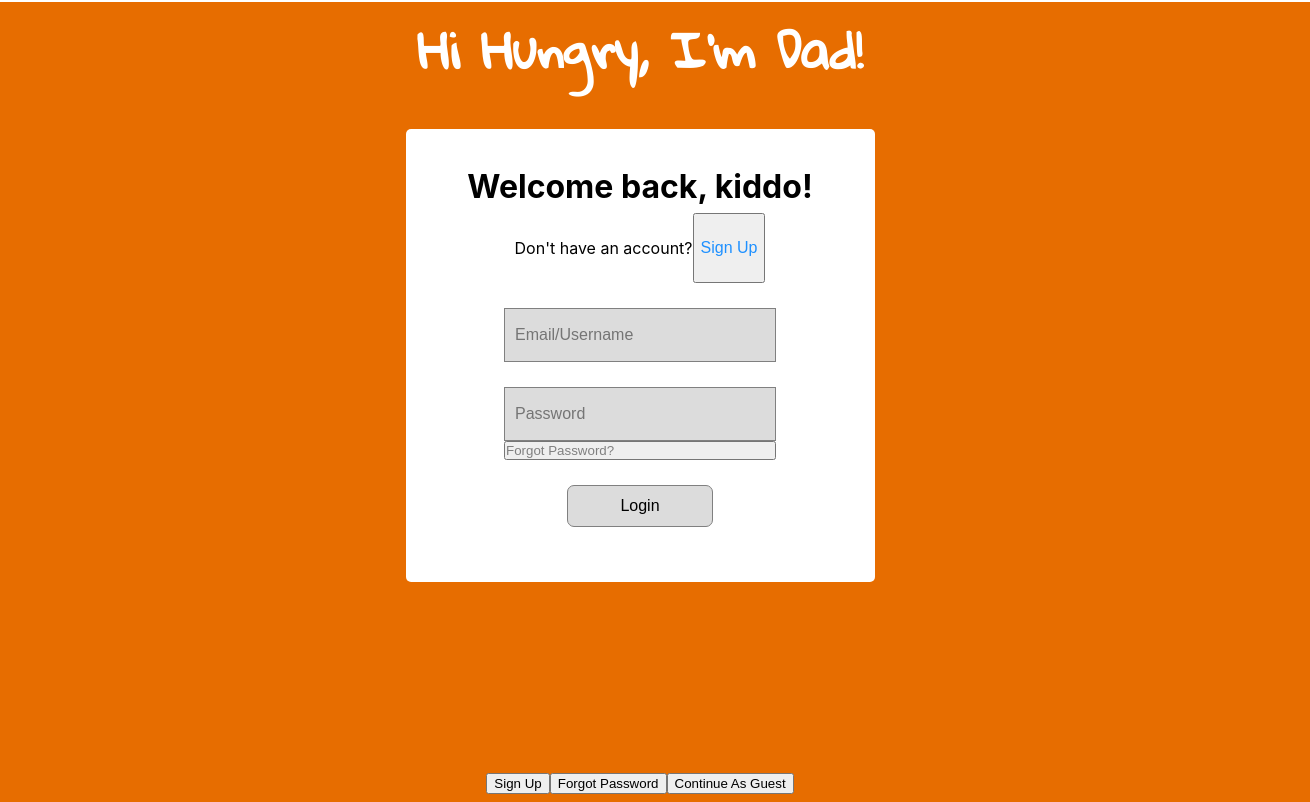
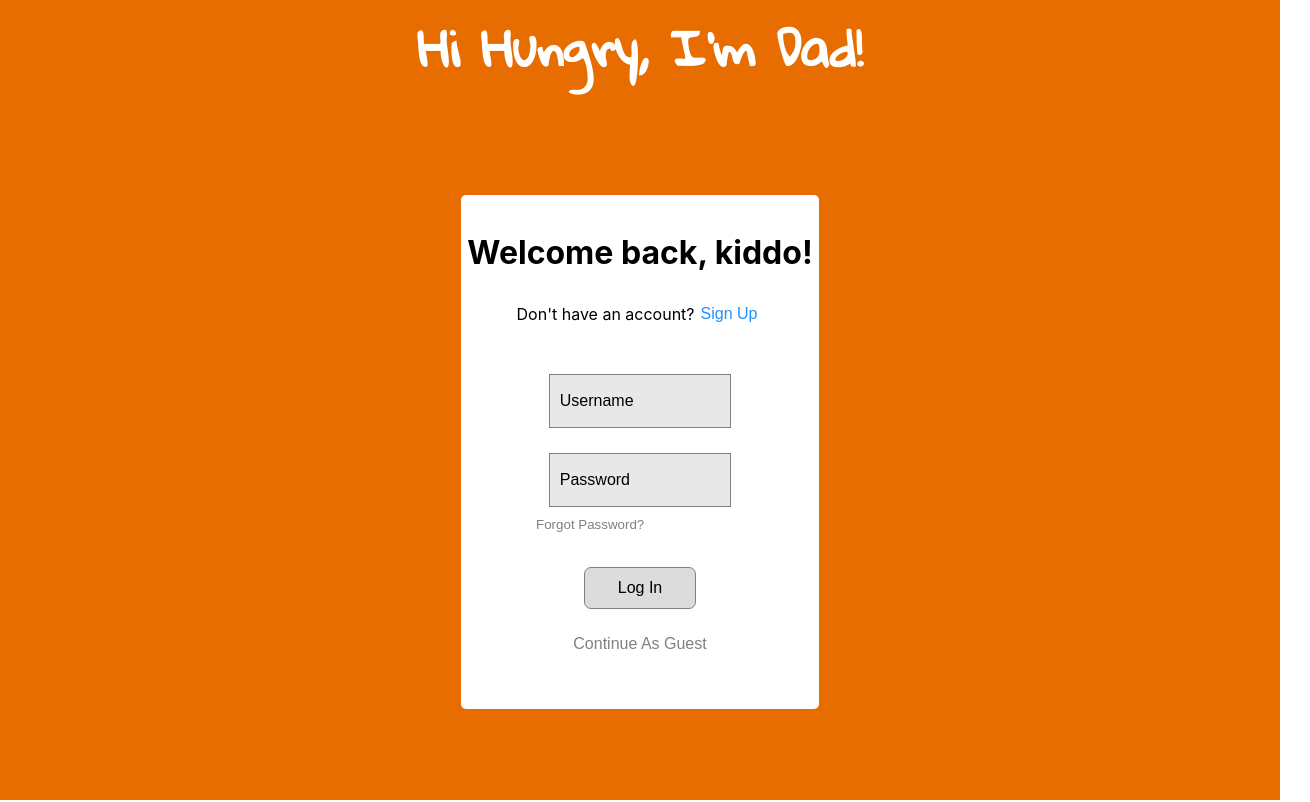
Before and after one commit to pt7-dad-jokes/frontend, a React (Create React App) app: page /auth/accounts in a window 1280 px wide. Shown: the whole page, 1310 px wide, since content can reach past the window. Built offline with nearby package versions, Linux system fonts and the light colour scheme.

Commit message:
The log in form is styled

```diff
--- a/src/components/LoginForm.js
+++ b/src/components/LoginForm.js
@@ -9,19 +9,20 @@ const useStyles = makeStyles(theme => ({
   logginContainer: {
     backgroundColor: "#E76D00",
     height: "100vh",
-    margin: "-30px"
+    width: "100vw"
   },
   title: {
     color: "white",
     fontFamily: "'Gloria Hallelujah', cursive",
-    fontSize: "3rem"
+    fontSize: "3rem",
+    margin: "0px auto 25px auto"
   },
   formContainer: {
     display: "flex",
     backgroundColor: "white",
     flexDirection: "column",
-    width: "35%",
-    margin: "auto",
+    width: "28%",
+    margin: "100px auto",
     borderRadius: "5px"
   },
   signUpContainer: {
@@ -30,37 +31,52 @@ const useStyles = makeStyles(theme => ({
   },
   signUpButton: {
     fontSize: "1rem",
-    color: "DodgerBlue"
+    color: "DodgerBlue",
+    border: "none",
+    backgroundColor: "white"
   },
   inputField: {
     margin: "25px auto 0 auto;",
     border: "solid 1px gray",
-    background: "Gainsboro",
-    width: "55%",
+    background: "	#E8E8E8",
+    width: "47%",
     height: "50px",
     paddingLeft: "10px",
-    fontSize: "1rem"
+    fontSize: "1rem",
+    "&::-webkit-input-placeholder": {
+      color: "black"
+    }
   },
+
   passwordContainer: {
     display: "flex",
     flexDirection: "column",
     marginBottom: "25px"
   },
   forgotPasswordButton: {
-    margin: "auto",
+    margin: "10px auto",
     width: "58%",
     textAlign: "left",
     padding: "0",
-    color: "gray"
+    color: "gray",
+    border: "none",
+    backgroundColor: "white"
   },
   loginButton: {
-    margin: "0px auto 55px auto;",
+    margin: "0px auto 25px auto;",
     border: "solid 1px gray",
     background: "Gainsboro",
     width: "31%",
     padding: "11px 15px",
     fontSize: "1rem",
     borderRadius: "7px"
+  },
+  guestButton: {
+    color: "gray",
+    border: "none",
+    fontSize: "1rem",
+    marginBottom: "55px",
+    backgroundColor: "white"
   }
 }));
 
@@ -100,7 +116,7 @@ function LoginForm(props) {
             component="input"
             type="text"
             name="account"
-            placeholder="Email/Username"
+            placeholder="Username"
           />
           {touched.account && errors.account && (
             <p className="error">{errors.account}</p>
@@ -132,7 +148,8 @@ function LoginForm(props) {
             />
             <span className="checkmark" />
           </label> */}
-          <button className={classes.loginButton}>Login</button>
+          <button className={classes.loginButton}>Log In</button>
+          <button className={classes.guestButton}>Continue As Guest</button>
         </Form>
       </div>
     </div>
--- a/src/components/WelcomeForms.js
+++ b/src/components/WelcomeForms.js
@@ -1,6 +1,6 @@
 import React, { useState } from "react";
 import LoginForm from "./LoginForm";
-import WelcomeButtons from "./WelcomeButtons";
+// import WelcomeButtons from "./WelcomeButtons";
 import ForgotPasswordForm from "./ForgotPasswordForm";
 import RegForm from "./RegForm";
 
@@ -17,7 +17,7 @@ function WelcomeForms({ setLoggedIn }) {
       />
       <ForgotPasswordForm formState={formState} />
       <RegForm formState={formState} />
-      <WelcomeButtons formState={formState} setFormState={setFormState} />
+      {/* <WelcomeButtons formState={formState} setFormState={setFormState} /> */}
     </div>
   );
 }
```
